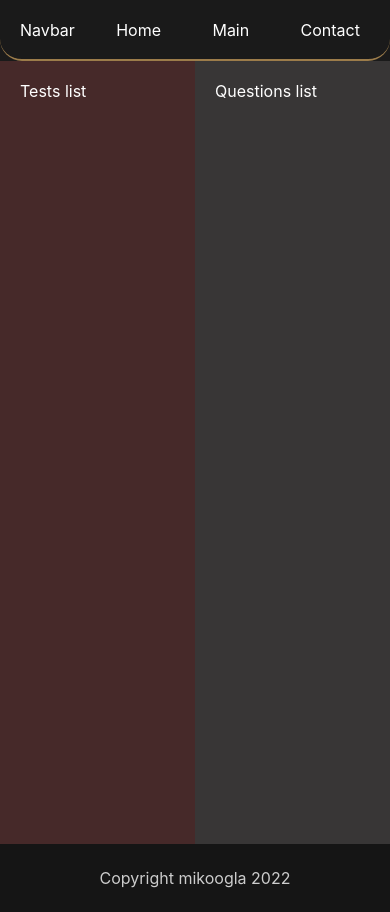
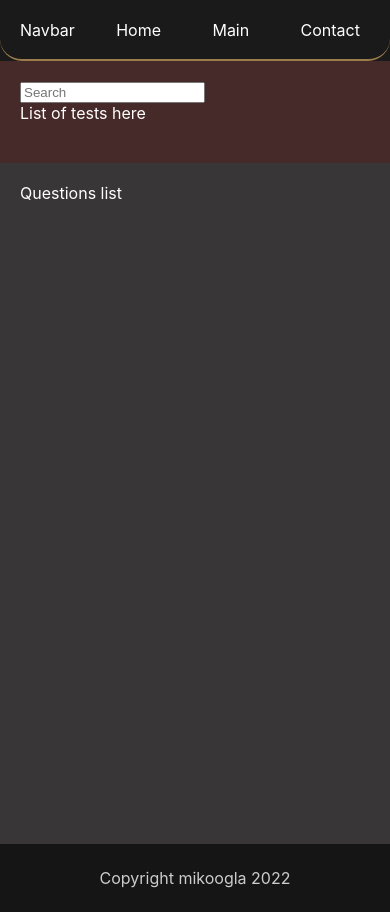
Before and after one commit to mikoogla/vue-quiz-project, a Vue app: page /quiz in a window 390 px wide. Built offline with nearby package versions, Linux system fonts and the light colour scheme.

Commit message:
expanding components

```diff
--- a/src/components/MainPage/TestList.vue
+++ b/src/components/MainPage/TestList.vue
@@ -1,6 +1,11 @@
 <script setup></script>
 <template>
-  <div class="testList">Tests list</div>
+  <div class="testList">
+    <div class="searchBar">
+      <input type="text" placeholder="Search" />
+    </div>
+    <div class="list">List of tests here</div>
+  </div>
 </template>
 <script></script>
 <style scoped>
--- a/src/data/data.js
+++ b/src/data/data.js
@@ -73,18 +73,21 @@ const tests = [
     title: "Vue.js Quiz",
     description: "This is a quiz about Vue.js",
     questions: [1, 2, 3, 4, 5, 6, 7],
+    color: "green",
   },
   {
     id: 2,
     title: "Capital Cities Quiz",
     description: "This is a quiz about capital cities",
     questions: [1, 4, 8, 9, 10],
+    color: "blue",
   },
   {
     id: 3,
     title: "Programming Languages Quiz",
     description: "This is a quiz about programming languages",
     questions: [7],
+    color: "red",
   },
 ];
 
--- a/src/views/MainPage.vue
+++ b/src/views/MainPage.vue
@@ -17,8 +17,29 @@ import TestList from "../components/MainPage/TestList.vue";
   width: 100%;
   height: 100%;
 }
-.quizList,
+.quizList {
+  width: 30%;
+}
 .quizContent {
-  width: 100%;
+  width: 70%;
+}
+
+@media (max-width: 768px) {
+  .q-container {
+    flex-direction: column;
+    height: 100%;
+  }
+  .quizList {
+    width: 100%;
+  }
+  .quizContent {
+    width: 100%;
+    height: 100%;
+  }
+  .quizContent,
+  .quizList {
+    margin-bottom: 20px;
+    justify-content: center;
+  }
 }
 </style>
```
